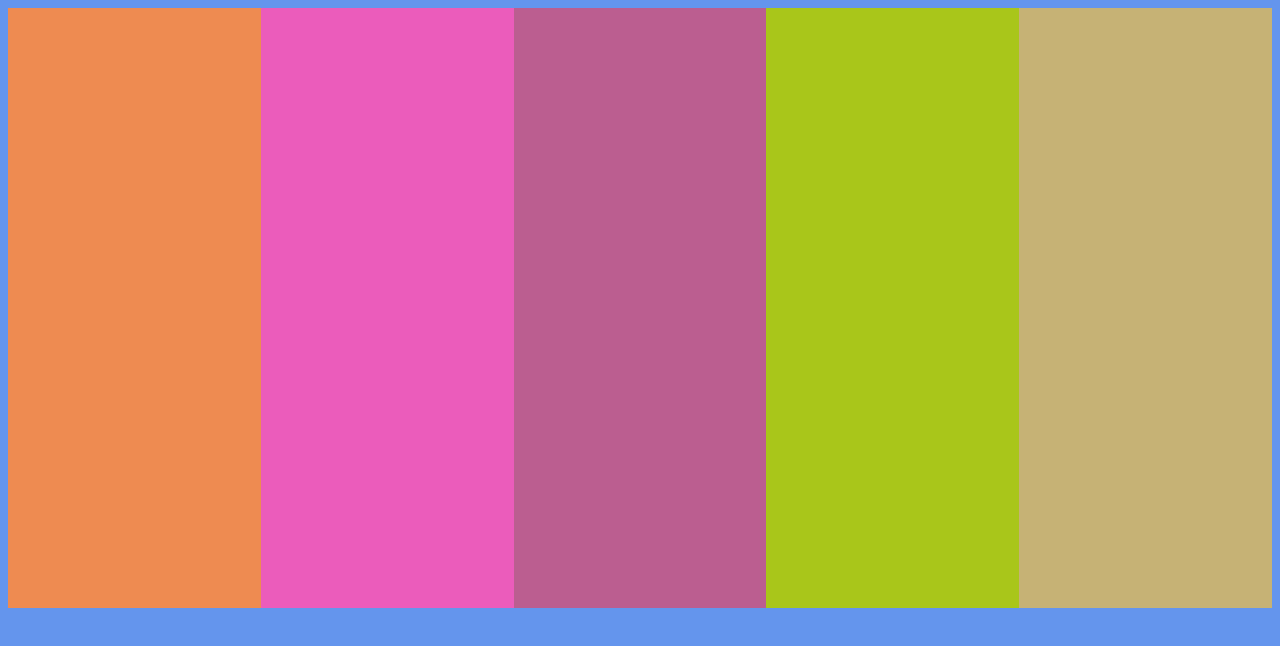
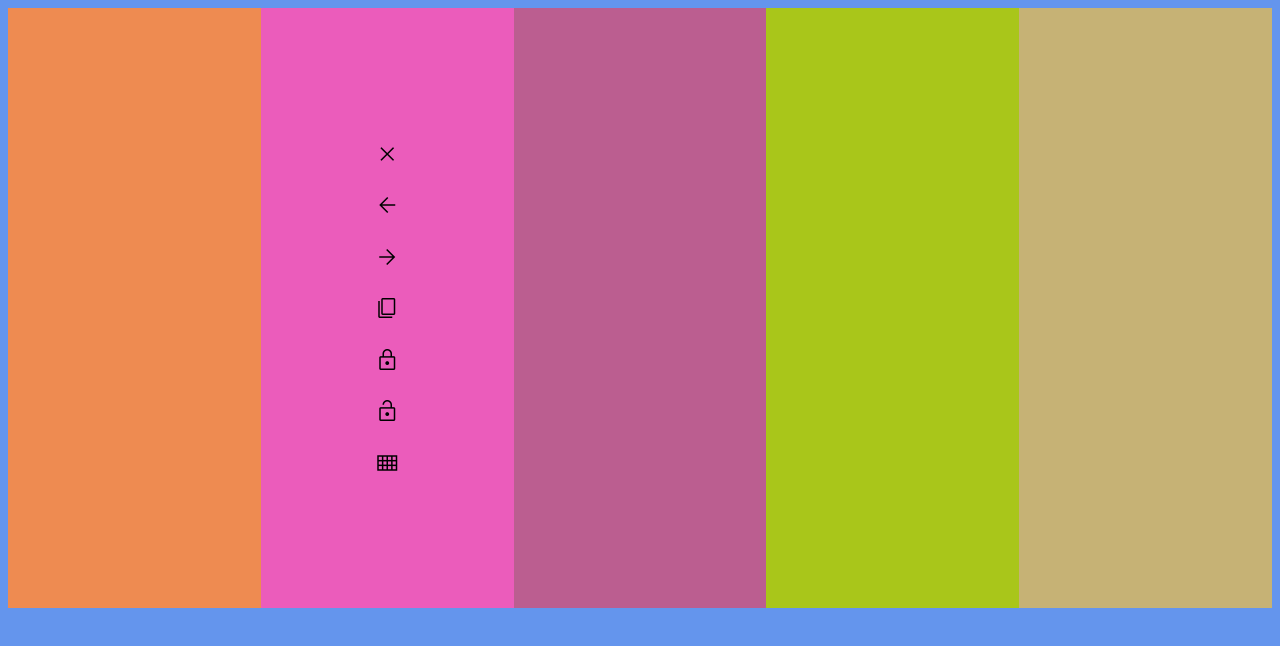
Before and after one commit to hanleymark/palette, a plain HTML site: page index.html in a window 1280 px wide. Drawn offline with nearby package versions, Linux system fonts and the light colour scheme.

Commit message:
Add sample toolbar with contrasting colour

```diff
--- a/index.html
+++ b/index.html
@@ -6,6 +6,9 @@
     <meta http-equiv="X-UA-Compatible" content="IE=edge">
     <meta name="viewport" content="width=device-width, initial-scale=1.0">
     <link rel="stylesheet" href="./styles.css">
+    <!-- Add symbol font from Google fonts api -->
+    <link rel="stylesheet"
+        href="https://fonts.googleapis.com/css2?family=Material+Symbols+Outlined:opsz,wght,FILL,GRAD@20..48,100..700,0..1,-50..200" />
     <title>Colour palette picker</title>
 </head>
 
@@ -26,6 +29,17 @@
         </div>
         <div class="colour">
             <div id="add-zone2" class="add-zone"></div>
+            <div class="toolbar-container">
+                <div class="toolbar">
+                    <span class="material-symbols-outlined">close</span>
+                    <span class="material-symbols-outlined">arrow_back</span>
+                    <span class="material-symbols-outlined">arrow_forward</span>
+                    <span class="material-symbols-outlined">content_copy</span>
+                    <span class="material-symbols-outlined">lock</span>
+                    <span class="material-symbols-outlined">lock_open</span>
+                    <span class="material-symbols-outlined">view_compact</span>
+                </div>
+            </div>
             <div id="add-zone3" class="add-zone">
                 <div class="add-button">
                     <img id="add-img2" src="./images/add-button.png" alt="Add new colour button">
@@ -48,11 +62,10 @@
                 </div>
             </div>
         </div>
-        <!-- REMOVE END CLASSES FROM HERE -->
         <div class="colour">
             <div id="add-zone8" class="add-zone"></div>
-            <div id="add-zone9" class="end-add-zone add-zone">
-                <div class="end-add-button add-button">
+            <div id="add-zone9" class="add-zone">
+                <div class="add-button">
                     <img id="add-img5" src="./images/add-button.png" alt="Add new colour button">
                 </div>
             </div>
@@ -91,8 +104,8 @@
         </div>
         <div class="colour">
             <div id="add-zone18" class="add-zone"></div>
-            <div id="add-zone19" class="end-add-zone add-zone">
-                <div class="end-add-button add-button">
+            <div id="add-zone19" class="add-zone">
+                <div class="add-button">
                     <img id="add-img10" src="./images/add-button.png" alt="Add new colour button">
                 </div>
             </div>
--- a/script.js
+++ b/script.js
@@ -28,6 +28,14 @@ function Colour(red, green, blue) {
         rgb += b.length < 2 ? "0" + b : b;
 
         return rgb;
+    }
+
+    this.getContrast = function () {
+        return ((this.red * 299) + (this.green * 587) + (this.blue * 114)) / 1000;
+    }
+
+    this.getForegroundColour = function () {
+        return (this.getContrast() > 128) ? "#000" : "#fff";
     }
 };
 
@@ -74,11 +82,16 @@ function Palette(paletteElements, size = 5, method) {
             element.children[1].classList.remove("end-add-zone");
             element.children[1].children[0].classList.remove("end-add-button");
 
-            if(index == this.paletteColours.length - 1) {
+            if (index == this.paletteColours.length - 1) {
                 element.children[1].classList.add("end-add-zone");
                 element.children[1].children[0].classList.add("end-add-button");
             }
         });
+
+        // Set contrasting white or black foreground colour for each palette colour
+        this.paletteColours.forEach((colour, index) => {
+            this.paletteElements[index].style.color = colour.getForegroundColour();
+        })
     }
 
     this.setUpListeners = function () {
--- a/styles.css
+++ b/styles.css
@@ -67,6 +67,37 @@ body {
     max-height: 250px;
 }
 
+.toolbar-container {
+    display: flex;
+    flex-direction: column;
+    align-items: center;
+    justify-content: space-evenly;
+    height: 100%;
+}
+
+.toolbar {
+    display: flex;
+    flex-direction: column;
+    align-items: center;
+    justify-content: center;
+    /* color: #fff; */
+    height: 60%;
+}
+
+.toolbar > span {
+    width: 50px;
+    height: 50px;
+    border-radius: 8px;
+    margin: 2px;
+    text-align: center;
+    padding-top: 12px;
+}
+
+.toolbar > span:hover {
+    background-color: rgba(255, 255, 255, 0.2);
+    cursor: pointer;
+}
+
 .hidden {
     flex: 0;
 }
@@ -74,3 +105,11 @@ body {
 .visible {
     flex: 1;
 }
+
+.material-symbols-outlined {
+    font-variation-settings:
+        'FILL'0,
+        'wght'400,
+        'GRAD'0,
+        'opsz'48
+}
```
